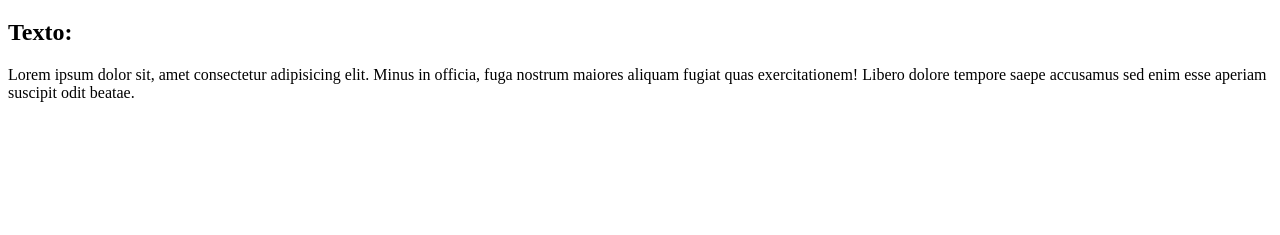
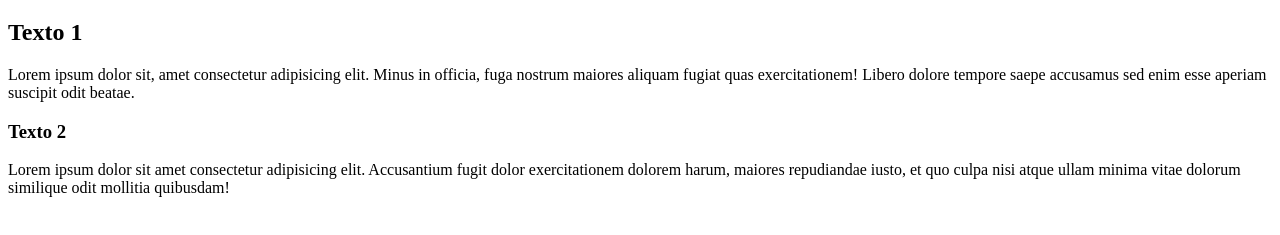
Before and after one commit to phmachadoo/Ola-Mundo, a plain HTML site: page site-exemplo/index.html in a window 1280 px wide. Shown: the part 61-296 px from the top of the page. Drawn offline with Linux system fonts and the light colour scheme.

Commit message:
Adicionei um outro texto e titulo

```diff
--- a/site-exemplo/index.html
+++ b/site-exemplo/index.html
@@ -7,7 +7,9 @@
 </head>
 <body>
     <h1>Olá, Mundo!</h1>
-    <h2>Texto:</h2>
+    <h2>Texto 1</h2>
     <p>Lorem ipsum dolor sit, amet consectetur adipisicing elit. Minus in officia, fuga nostrum maiores aliquam fugiat quas exercitationem! Libero dolore tempore saepe accusamus sed enim esse aperiam suscipit odit beatae.</p>
+    <h3>Texto 2</h3>
+    <p>Lorem ipsum dolor sit amet consectetur adipisicing elit. Accusantium fugit dolor exercitationem dolorem harum, maiores repudiandae iusto, et quo culpa nisi atque ullam minima vitae dolorum similique odit mollitia quibusdam!</p>
 </body>
 </html>
```
